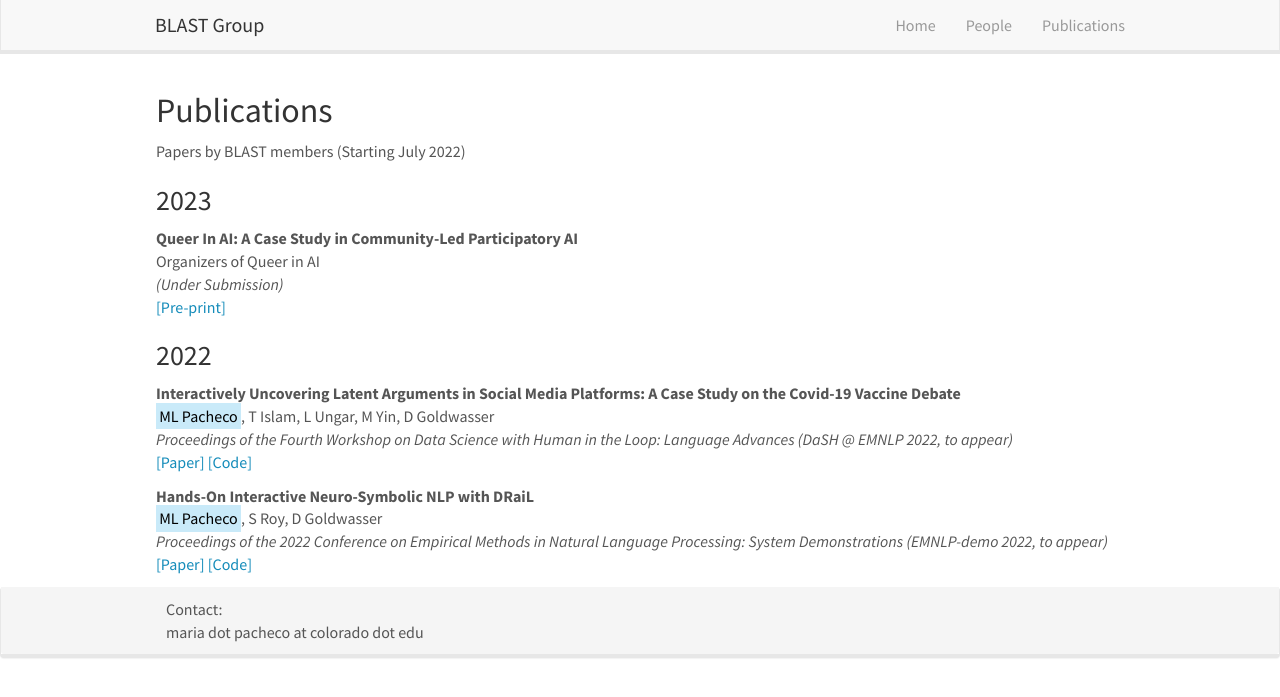
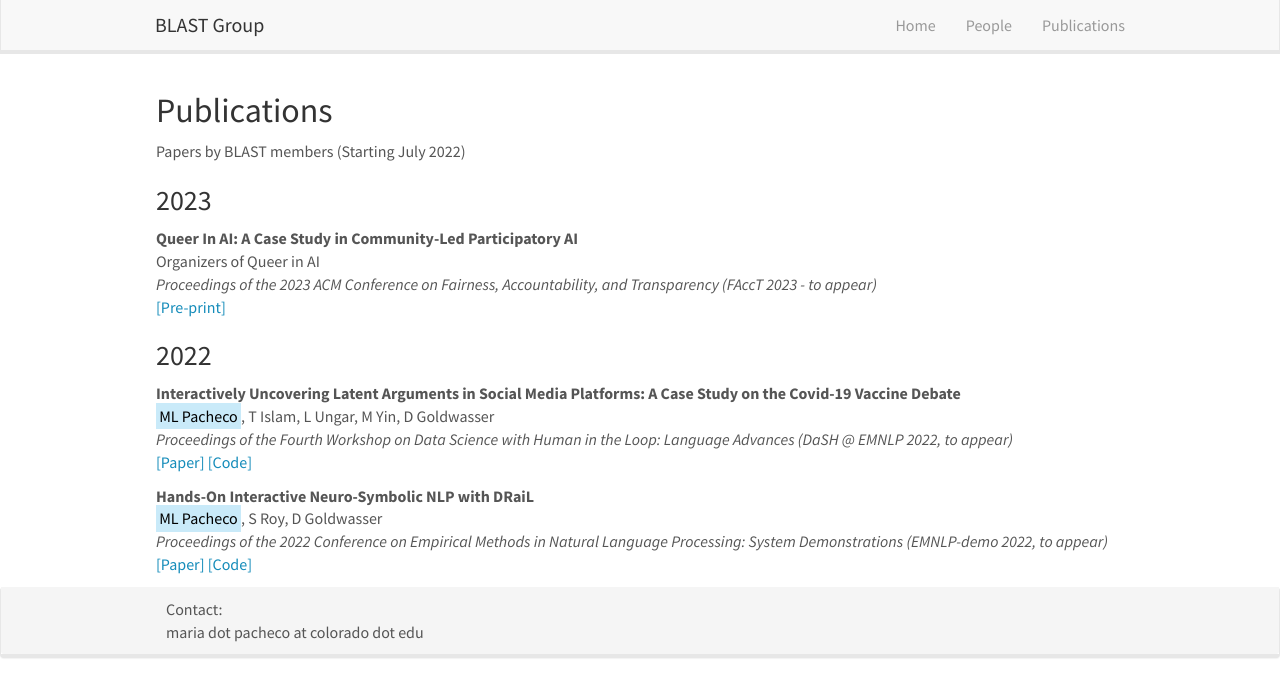
Before and after one commit to blast-cu/blast-cu.github.io, a Jekyll site: the page built from _pages/publications.md, in a window 1280 px wide. Shown: the top 697 px of the page. Built offline with Jekyll 4.4.1, drawn with Linux system fonts in a browser that asks for light colours; nearby versions of some CDN libraries.

Commit message:
Update publist_2023.yml

```diff
--- a/_data/publist_2023.yml
+++ b/_data/publist_2023.yml
@@ -1,6 +1,6 @@
 - title: "Queer In AI: A Case Study in Community-Led Participatory AI"
   authors: Organizers of Queer in AI
-  venue: "(Under Submission)"
+  venue: "Proceedings of the 2023 ACM Conference on Fairness, Accountability, and Transparency (FAccT 2023 - to appear)"
   link:
     url: https://arxiv.org/pdf/2303.16972.pdf
     display: \[Pre-print\]
```
